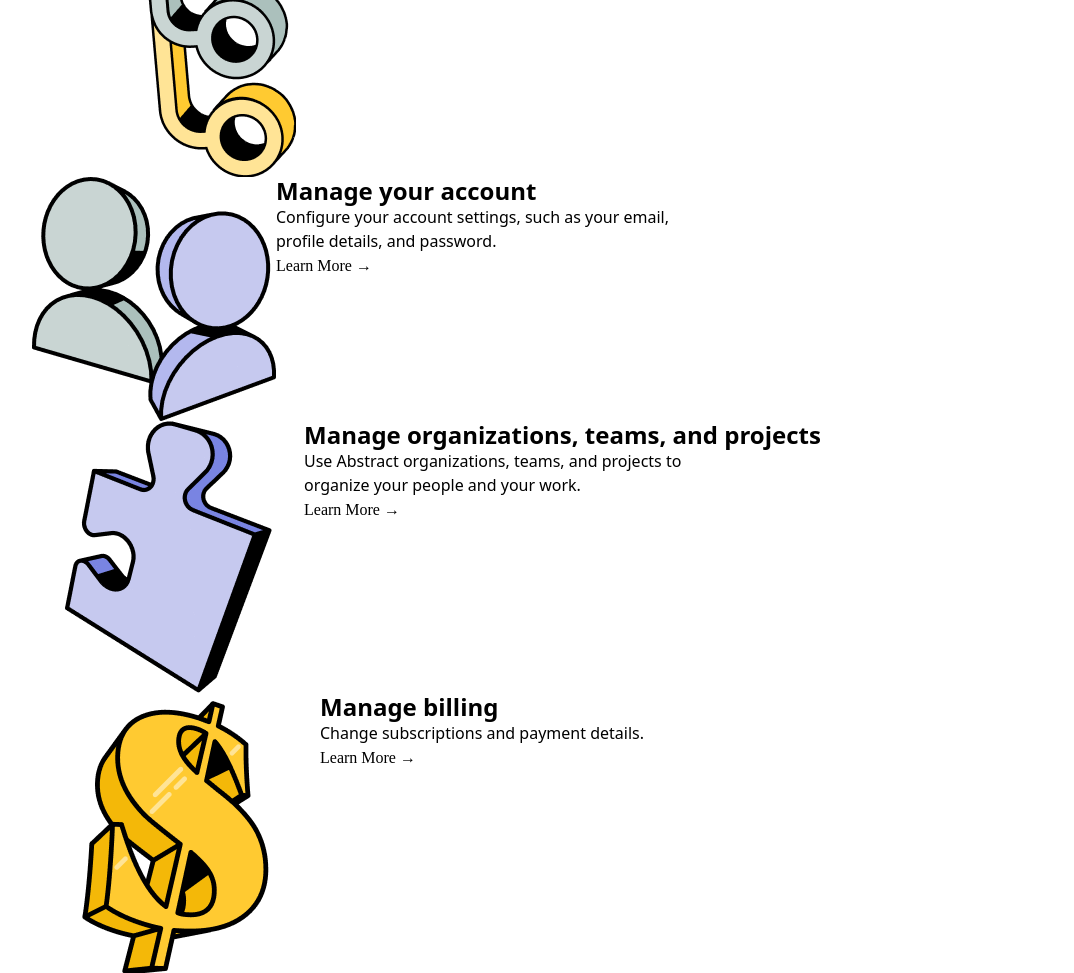
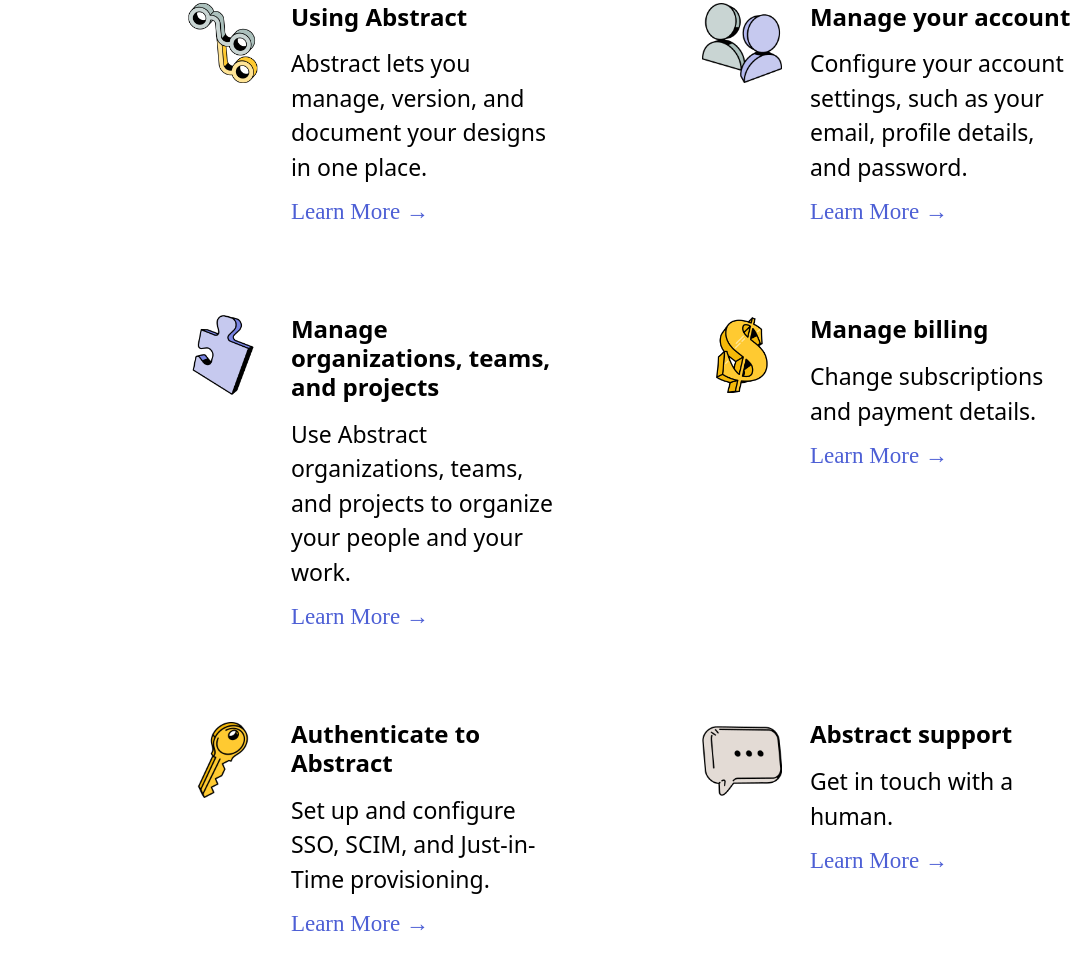
Before and after one commit to selimbiber/Frontend-Practice-Challenges, a website: page Level-1/Abstract/public/index.html in a window 1280 px wide. Shown: the part 591-1564 px from the top of the page, without its empty margins (8-1082 px from the left). Drawn offline with Linux system fonts and the light colour scheme.

Commit message:
Complete features subsection

```diff
--- a/Level-1/Abstract/public/index.html
+++ b/Level-1/Abstract/public/index.html
@@ -167,13 +167,13 @@
 				</div>
 			</section>
 			<section aria-label="features and options" class="features-subsection">
-				<ul class="features-subsection__container container col">
+				<ul class="features-subsection__container container">
 					<li class="features-list-item row">
 						<img
 							src="./images/using-abstract.png"
 							alt=""
 							class="features-list-item__icon" />
-						<article class="features-list-item__content">
+						<article class="features-list-item__content col">
 							<h2 class="features-list-item__title">Using Abstract</h2>
 							<p class="features-list-item__info">
 								Abstract lets you manage, version, and document your designs in
@@ -191,7 +191,7 @@
 							src="./images/manage-account.png"
 							alt=""
 							class="features-list-item__icon" />
-						<article class="features-list-item__content">
+						<article class="features-list-item__content col">
 							<h2 class="features-list-item__title">Manage your account</h2>
 							<p class="features-list-item__info">
 								Configure your account settings, such as your email, profile
@@ -209,7 +209,7 @@
 							src="./images/manage-projects.png"
 							alt=""
 							class="features-list-item__icon" />
-						<article class="features-list-item__content">
+						<article class="features-list-item__content col">
 							<h2 class="features-list-item__title">
 								Manage organizations, teams, and projects
 							</h2>
@@ -229,7 +229,7 @@
 							src="./images/manage-billing.png"
 							alt=""
 							class="features-list-item__icon" />
-						<article class="features-list-item__content">
+						<article class="features-list-item__content col">
 							<h2 class="features-list-item__title">Manage billing</h2>
 							<p class="features-list-item__info">
 								Change subscriptions and payment details.
@@ -246,7 +246,7 @@
 							src="./images/auth-abstract.png"
 							alt=""
 							class="features-list-item__icon" />
-						<article class="features-list-item__content">
+						<article class="features-list-item__content col">
 							<h2 class="features-list-item__title">
 								Authenticate to Abstract
 							</h2>
@@ -265,7 +265,7 @@
 							src="./images/abstract-support.png"
 							alt=""
 							class="features-list-item__icon" />
-						<article class="features-list-item__content">
+						<article class="features-list-item__content col">
 							<h2 class="features-list-item__title">Abstract support</h2>
 							<p class="features-list-item__info">Get in touch with a human.</p>
 							<a
--- a/Level-1/Abstract/src/styles/input.css
+++ b/Level-1/Abstract/src/styles/input.css
@@ -156,11 +156,11 @@
 			}
 
 			&::before {
-				transform: rotateZ(50deg);
+				transform: rotateZ(41deg);
 			}
 
 			&::after {
-				transform: rotateZ(-50deg);
+				transform: rotateZ(-41deg);
 			}
 		}
 	}
@@ -297,6 +297,39 @@
 			transition: color 0.2s;
 		}
 	}
+
+	.features-subsection {
+		&__container {
+			display: flex;
+			justify-content: space-between;
+			flex-wrap: wrap;
+			gap: 9rem;
+			padding: 11rem 7rem;
+		}
+
+		.features-list-item {
+			column-gap: 2.8rem;
+			min-width: 35rem;
+			max-width: 80%;
+
+			&__icon {
+				height: 8rem;
+			}
+
+			&__content {
+				row-gap: 1.5rem;
+			}
+
+			&__info {
+				font-size: 2.3rem;
+			}
+
+			&__link {
+				color: var(--purple-color);
+				font-size: 2.3rem;
+			}
+		}
+	}
 }
 
 @media (min-width: 503px) {
@@ -310,19 +343,20 @@
 }
 
 @media (min-width: 768px) {
-	.header-section {
-		&__top-container {
-			width: 85%;
-		}
+	.container {
+		max-width: 85%;
 	}
 	.main-section {
 		.searching-subsection {
 			&__title {
 				font-size: 7.3rem;
 			}
+		}
 
-			&__container {
-				max-width: 85%;
+		.features-subsection {
+			.features-list-item {
+				margin: 0 auto;
+				max-width: 40%;
 			}
 		}
 	}
```
Also changed, not shown: Level-1/Abstract/public/output.css.
